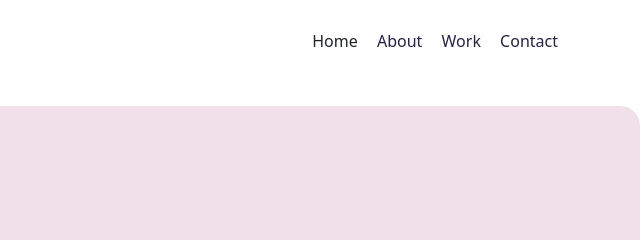
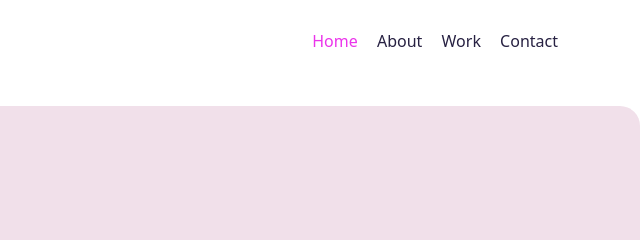
Before and after one commit to pryncyp/portfolio, a plain HTML site: page index.html in a window 1280 px wide. Shown: the top 240 px of the page, 640-1280 px from the left. Drawn offline with nearby package versions, Linux system fonts and the light colour scheme.

Commit message:
updated the active CSS

```diff
--- a/styles.css
+++ b/styles.css
@@ -88,7 +88,7 @@ nav a {
 
 nav a:hover,
 nav li.active a {
-  color: var(--branding-color);
+  color: var(--main-color);
 }
 
 .about-paragraphs {
```
